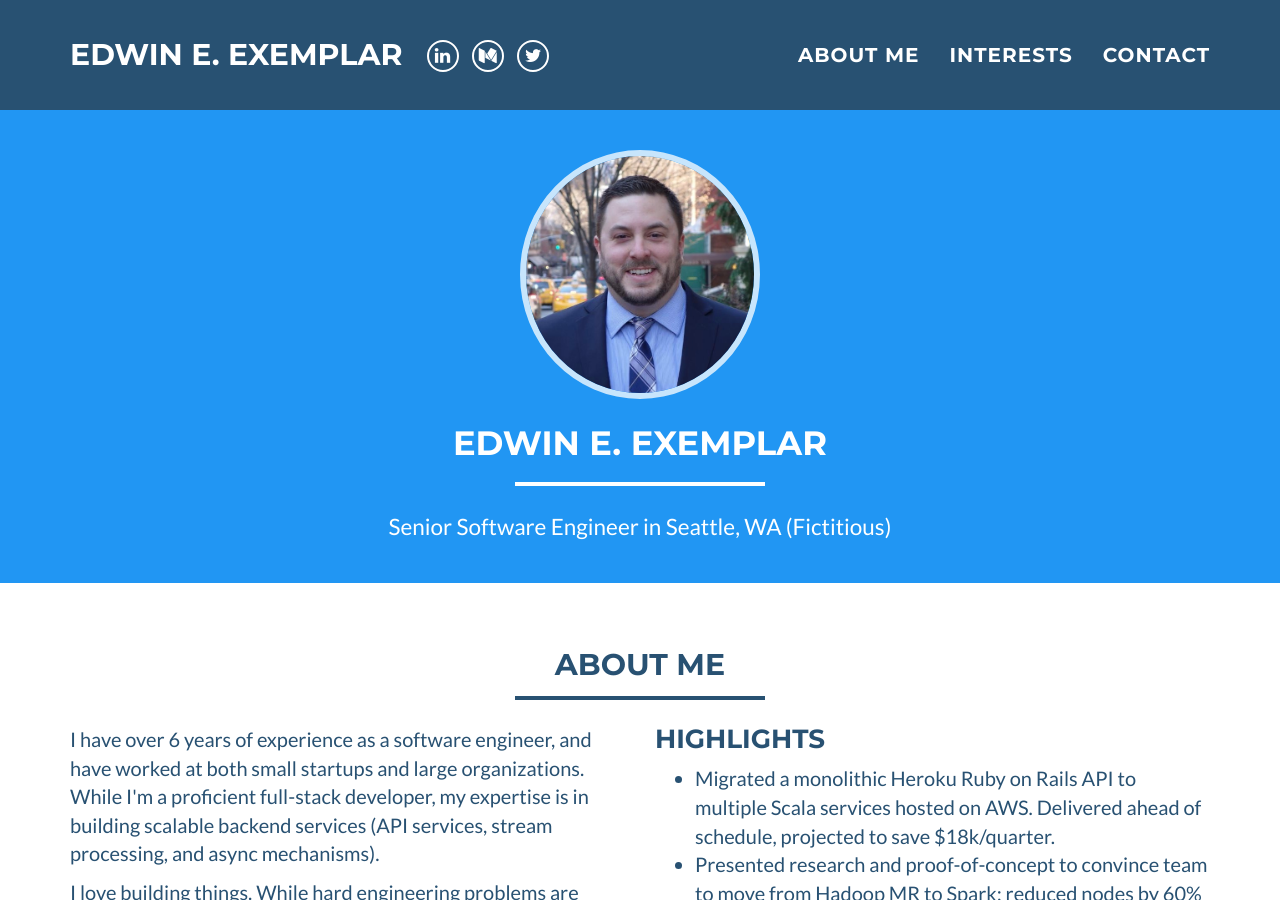
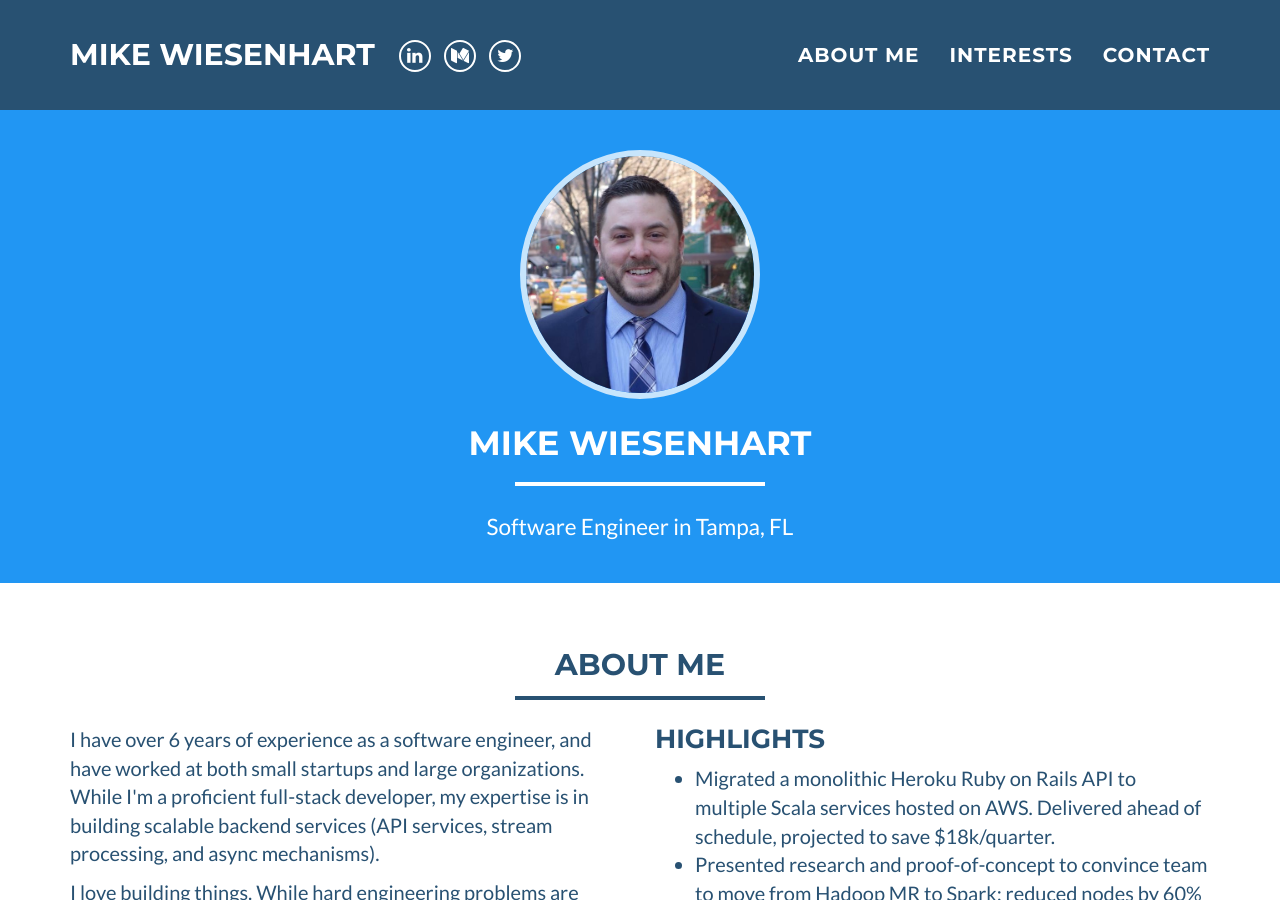
Before and after one commit to mdwbkny/porto, a Jekyll site: the page built from index.html, in a window 1280 px wide and 900 px high. Built offline with Jekyll 4.4.1, drawn with Linux system fonts in a browser that asks for light colours; some of the changed text lies outside the part shown.

Commit message:
Update contact details

```diff
--- a/_config.yml
+++ b/_config.yml
@@ -1,16 +1,16 @@
 # Site settings
-name: Edwin E. Exemplar
-email: edwin+contactme@someemail.com
+name: Mike Wiesenhart
+email: mike@mdwbkny.com
 #canonical_url: https://edwinexemplar.com
-keywords: "Software Engineer, Python, Ruby, Machine Learning, Deep Learning, Startups, Agile, Pair Programming"
-skills: "Senior Software Engineer in Seattle, WA (Fictitious)"
+keywords: "Software Engineer, Ruby, Rails, Real Estate, Startups, Pair Programming"
+skills: "Software Engineer in Tampa, FL"
 baseurl:
 
 # Social networks usernames (many more available: google-plus, flickr, dribbble, pinterest, instagram, tumblr, linkedin, etc.)
 # You should replace these with your social networks, of course. :)
 social:
   - title: linkedin
-    url: https://www.linkedin.com/in/cgroom/
+    url: https://www.linkedin.com/in/mdwbkny/
   - title: medium
     url: https://medium.com/@cgroom
   - title: twitter
```
